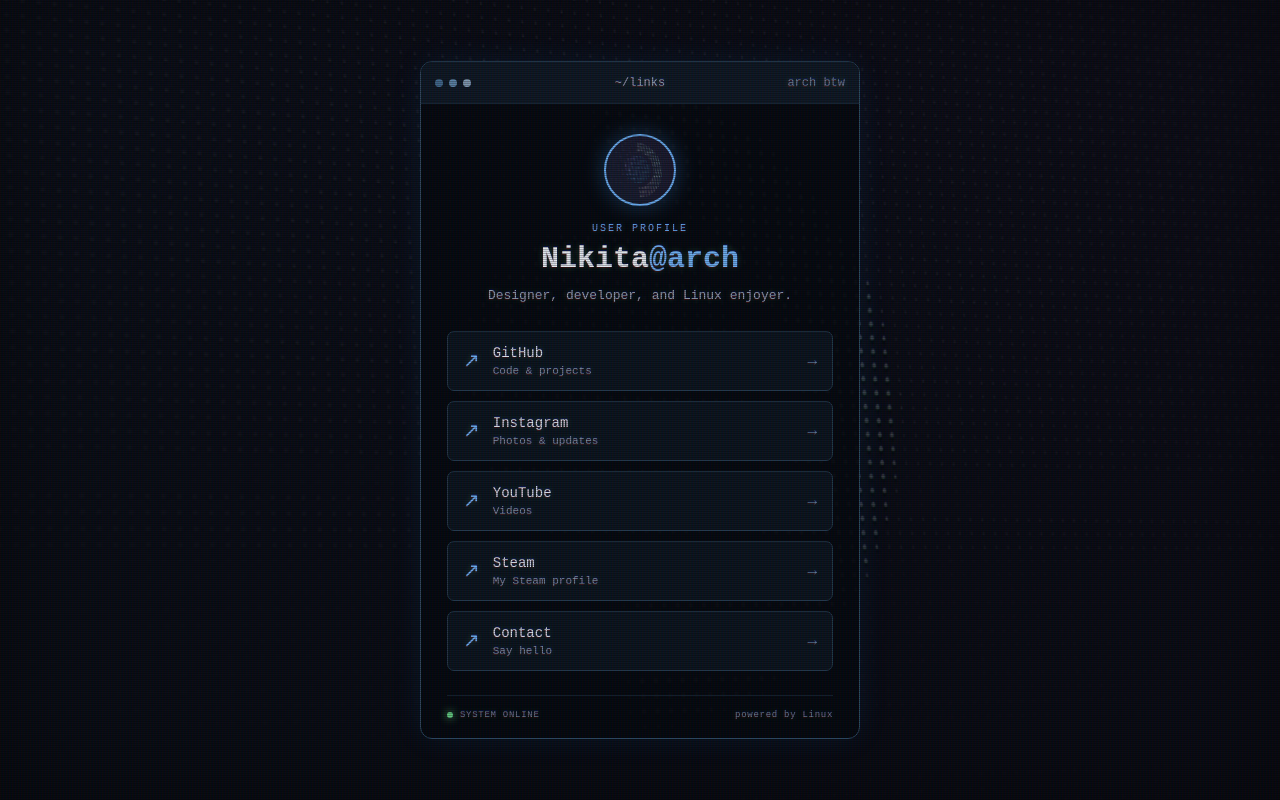
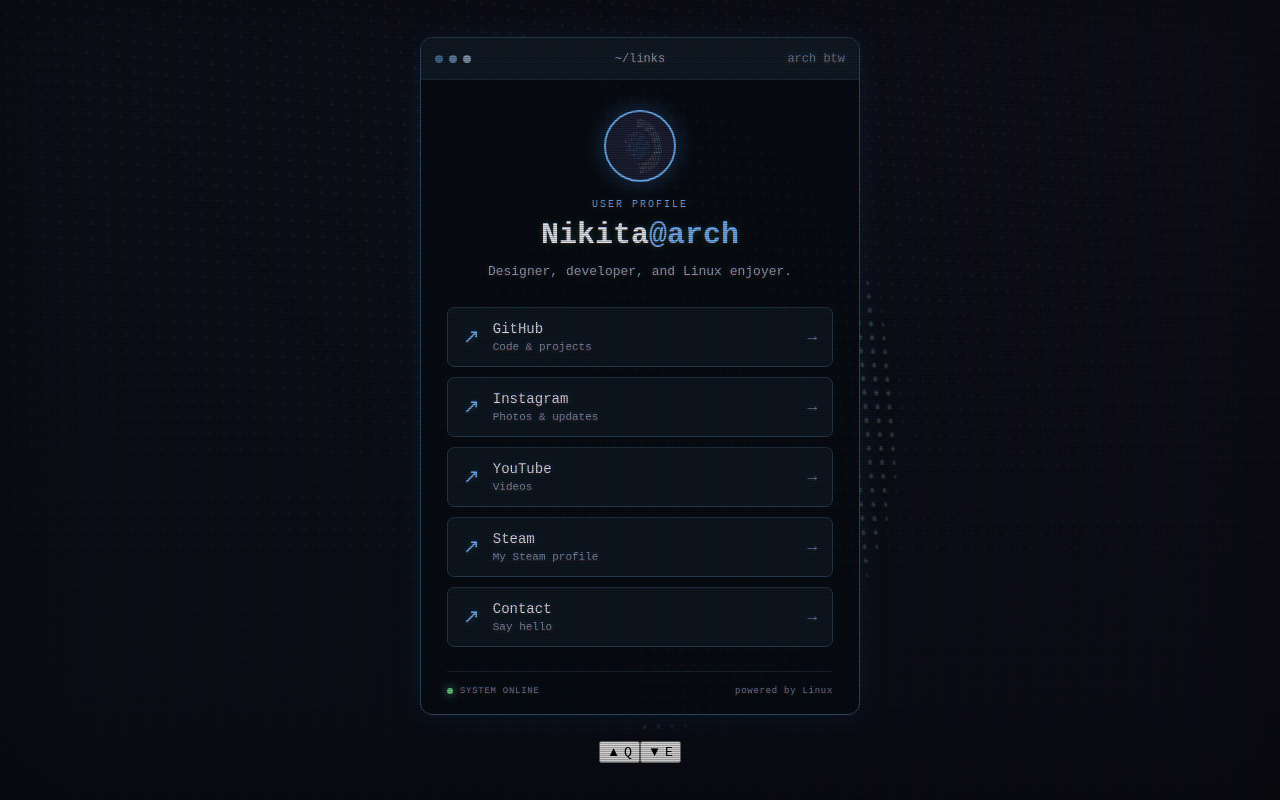
Before and after one commit to gitgamesoffcial/arch-terminal, a React (Vite) app: page / in a window 1280 px wide. Built offline with nearby package versions, Linux system fonts and the light colour scheme.

Commit message:
Update App.tsx

```diff
--- a/src/App.tsx
+++ b/src/App.tsx
@@ -1,3 +1,4 @@
+import { useEffect, useRef } from "react";
 import "./App.css";
 import steamBg from "./assets/steam-bg.png";
 
@@ -10,8 +11,47 @@ const links = [
 ];
 
 export default function App() {
+  const screenRef = useRef<HTMLElement>(null);
+  const contentRef = useRef<HTMLDivElement>(null);
+
+  const handleScroll = (direction: "up" | "down") => {
+    const amount = direction === "up" ? -180 : 180;
+    const contentEl = contentRef.current;
+    const screenEl = screenRef.current;
+
+    if (contentEl && contentEl.scrollHeight > contentEl.clientHeight) {
+      contentEl.scrollBy({ top: amount, behavior: "smooth" });
+    } else if (screenEl && screenEl.scrollHeight > screenEl.clientHeight) {
+      screenEl.scrollBy({ top: amount, behavior: "smooth" });
+    } else {
+      window.scrollBy({ top: amount, behavior: "smooth" });
+    }
+  };
+
+  useEffect(() => {
+    const onKeyDown = (e: KeyboardEvent) => {
+      const target = e.target as HTMLElement | null;
+      if (target && ["INPUT", "TEXTAREA", "SELECT"].includes(target.tagName)) {
+        return;
+      }
+
+      const key = e.key.toLowerCase();
+      if (key === "q" || e.key === "ArrowUp") {
+        e.preventDefault();
+        handleScroll("up");
+      } else if (key === "e" || e.key === "ArrowDown") {
+        e.preventDefault();
+        handleScroll("down");
+      }
+    };
+
+    window.addEventListener("keydown", onKeyDown);
+    return () => window.removeEventListener("keydown", onKeyDown);
+  }, []);
+
   return (
     <main
+      ref={screenRef}
       className="screen crt"
       style={{
         backgroundImage: `linear-gradient(rgba(5, 8, 14, 0.72), rgba(5, 8, 14, 0.82)), url("${steamBg}")`,
@@ -29,7 +69,7 @@ export default function App() {
             <span className="bar-right">arch btw</span>
           </header>
 
-          <div className="content">
+          <div className="content" ref={contentRef}>
             <div
               className="avatar"
               aria-label="Steam Avatar Profile Picture"
@@ -75,6 +115,27 @@ export default function App() {
         </section>
       </div>
 
+      <div className="scroll-controls" aria-label="Scroll controls">
+        <button
+          type="button"
+          className="scroll-btn"
+          onClick={() => handleScroll("up")}
+          title="Scroll up (Q or Up Arrow)"
+          aria-label="Scroll up"
+        >
+          ▲ <kbd>Q</kbd>
+        </button>
+        <button
+          type="button"
+          className="scroll-btn"
+          onClick={() => handleScroll("down")}
+          title="Scroll down (E or Down Arrow)"
+          aria-label="Scroll down"
+        >
+          ▼ <kbd>E</kbd>
+        </button>
+      </div>
+
       <div className="scanlines" aria-hidden="true" />
     </main>
   );
```
